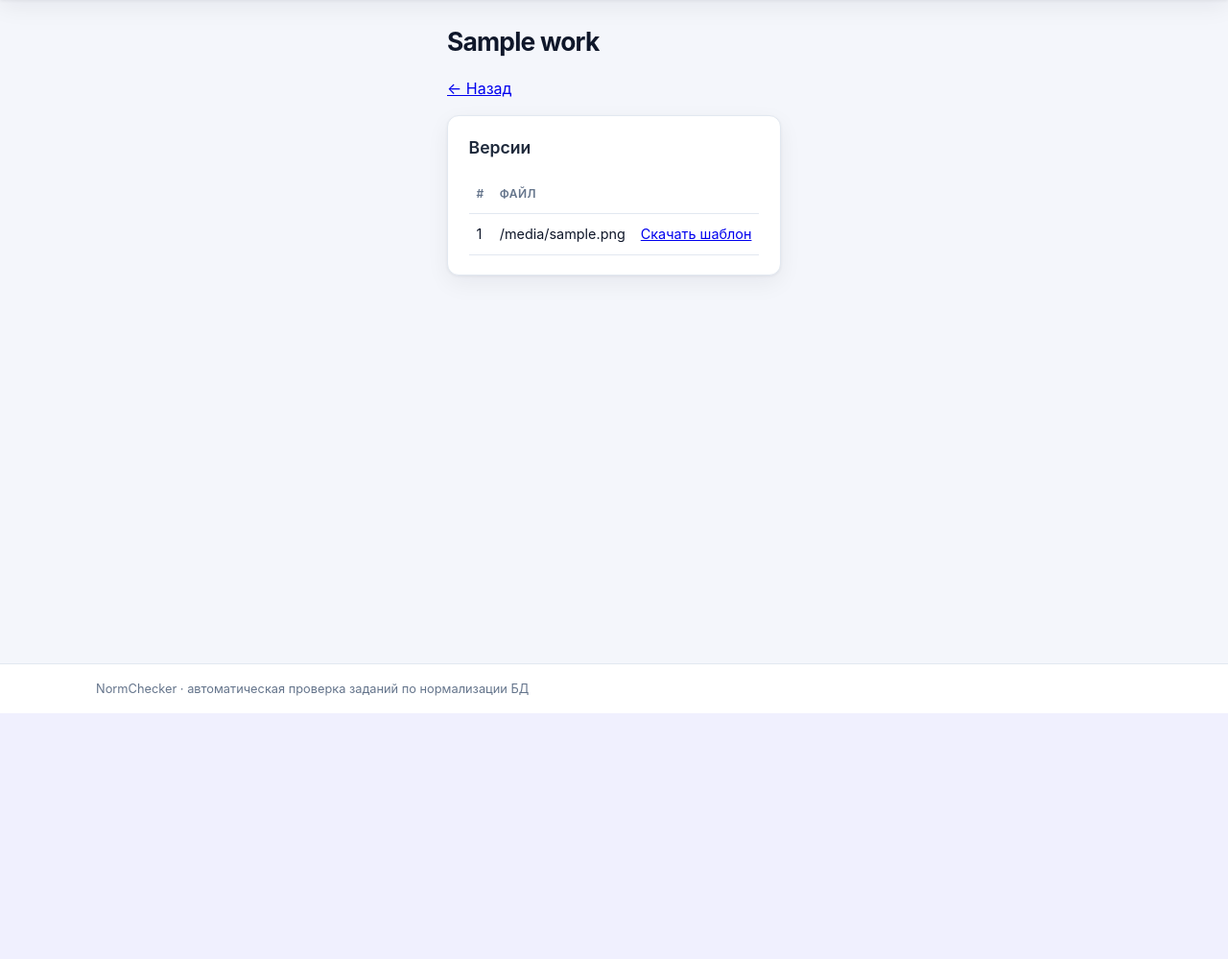
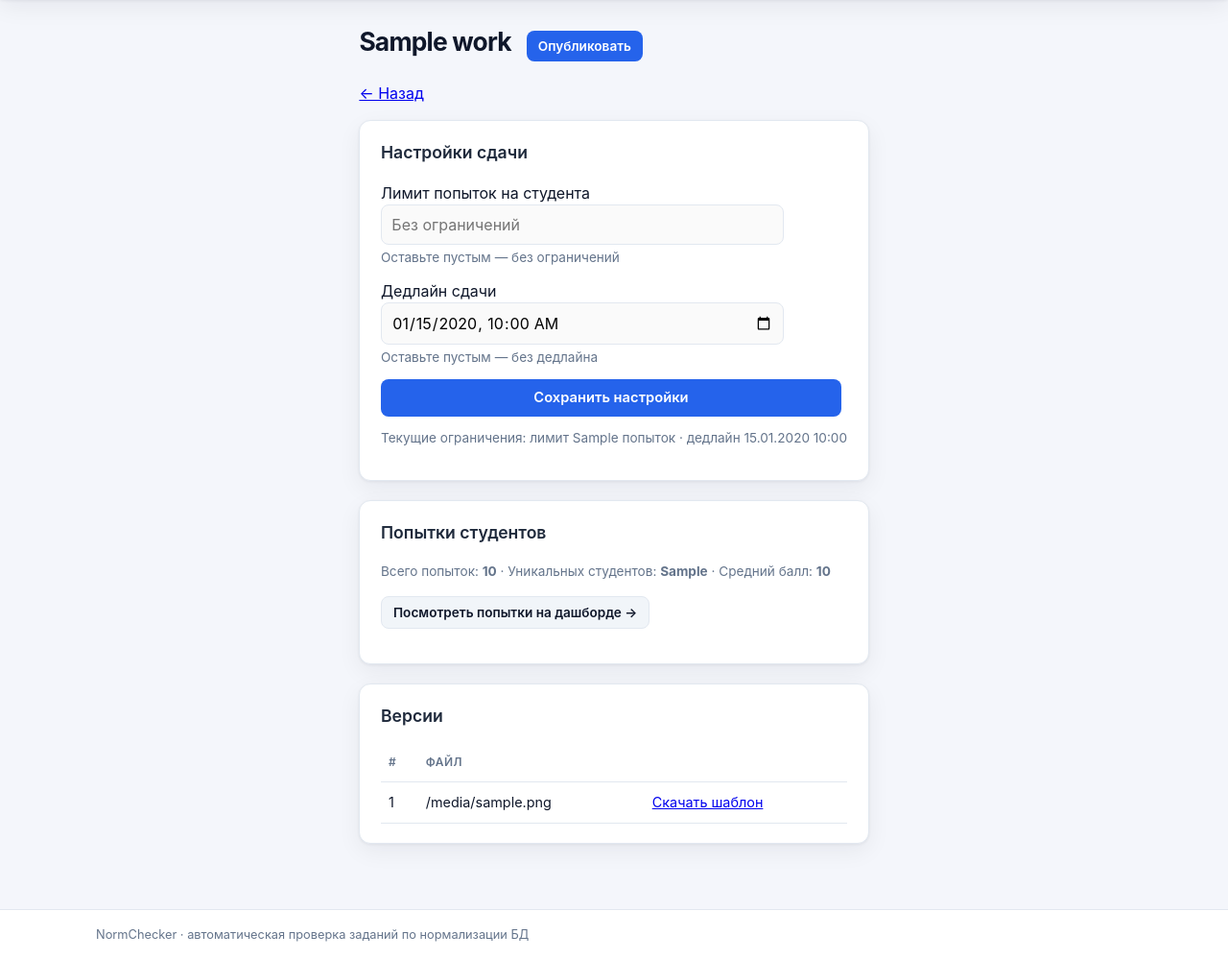
Before and after one commit to goodfeeling1337-create/vkr, a FastAPI app: template app/templates/reference_detail.html in a window 1280 px wide. Shown: the part 57-1056 px from the top of the page at 96% size. Before the commit the page ends 800 px from the top, so only its background shows below. Run offline with FastAPI, Linux system fonts and the light colour scheme; the template is opened without the code that fills it: most values are stand-ins (such as "Sample title", 1, 10 or a date in 2020); parts of the project's set-up code (start-up, migrations or seed data) failed here and were passed over.

Commit message:
Пофикшен фронт

```diff
--- a/app/api/routes/attempt_views.py
+++ b/app/api/routes/attempt_views.py
@@ -84,5 +84,6 @@ async def student_attempt_view(
             "training_task_hints": TASK_TRAINING_HINTS,
             "code_training_hints": CODE_TRAINING_HINTS,
             "feedback_restricted": scoring_mode == "testing",
+            "work_id": att.reference_version.reference_work.id,
         },
     )
--- a/app/templates/attempt_detail.html
+++ b/app/templates/attempt_detail.html
@@ -16,7 +16,10 @@
   <button type="submit">Загрузить</button>
 </form>
 {% else %}
-<p><a href="/student">← Назад</a></p>
+<p><a class="link-back"
+      href="{% if work_id %}/student/work/{{ work_id }}{% else %}/student{% endif %}">
+  ← К работе
+</a></p>
 {% endif %}
 
 {% if attempt.teacher_review and attempt.teacher_review.comments %}
--- a/app/templates/reference_detail.html
+++ b/app/templates/reference_detail.html
@@ -1,8 +1,67 @@
 {% extends "base.html" %}
 {% block title %}{{ work.title }}{% endblock %}
 {% block content %}
-<h1>{{ work.title }}</h1>
+<div style="display:flex;align-items:baseline;gap:1rem;flex-wrap:wrap">
+  <h1>{{ work.title }}</h1>
+  <form method="post"
+        action="/teacher/reference/{{ work.id }}/publish"
+        style="display:inline">
+    {% if work.is_published %}
+      <button type="submit" class="btn btn-secondary btn-sm">Снять с публикации</button>
+    {% else %}
+      <button type="submit" class="btn btn-primary btn-sm">Опубликовать</button>
+    {% endif %}
+  </form>
+</div>
 <p><a href="/teacher">← Назад</a></p>
+<section class="card">
+  <h2>Настройки сдачи</h2>
+  <form method="post"
+        action="/teacher/reference/{{ work.id }}/settings"
+        class="form-grid">
+    <label>Лимит попыток на студента
+      <input type="number" name="max_attempts" min="1"
+             placeholder="Без ограничений"
+             value="{{ work.max_attempts if work.max_attempts is not none else '' }}"/>
+      <span class="meta">Оставьте пустым — без ограничений</span>
+    </label>
+    <label>Дедлайн сдачи
+      <input type="datetime-local" name="deadline_at"
+             value="{{ work.deadline_at.strftime('%Y-%m-%dT%H:%M') if work.deadline_at else '' }}"/>
+      <span class="meta">Оставьте пустым — без дедлайна</span>
+    </label>
+    <button type="submit" class="btn btn-primary">Сохранить настройки</button>
+  </form>
+  {% if work.max_attempts or work.deadline_at %}
+  <p class="meta" style="margin-top:0.75rem">
+    Текущие ограничения:
+    {% if work.max_attempts %}лимит {{ work.max_attempts }} попыток{% endif %}
+    {% if work.max_attempts and work.deadline_at %} · {% endif %}
+    {% if work.deadline_at %}дедлайн {{ work.deadline_at.strftime('%d.%m.%Y %H:%M') }}{% endif %}
+  </p>
+  {% endif %}
+</section>
+
+<section class="card">
+  <h2>Попытки студентов</h2>
+  {% if analytics.attempts_total > 0 %}
+  <p class="meta">
+    Всего попыток: <strong>{{ analytics.attempts_total }}</strong> ·
+    Уникальных студентов: <strong>{{ analytics.students_distinct }}</strong>
+    {% if analytics.avg_score is not none %}
+      · Средний балл: <strong>{{ analytics.avg_score | round(2) }}</strong>
+    {% endif %}
+  </p>
+  <p>
+    <a class="btn btn-secondary btn-sm" href="/teacher">
+      Посмотреть попытки на дашборде →
+    </a>
+  </p>
+  {% else %}
+  <p class="meta">Попыток пока нет.</p>
+  {% endif %}
+</section>
+
 <section class="card">
   <h2>Версии</h2>
   <table class="tbl">
```
Also changed, not shown: app/api/routes/reference.py (+14 -0 lines), app/api/routes/student.py (+6 -1 lines), app/templates/student_dashboard.html (+12 -6 lines).
